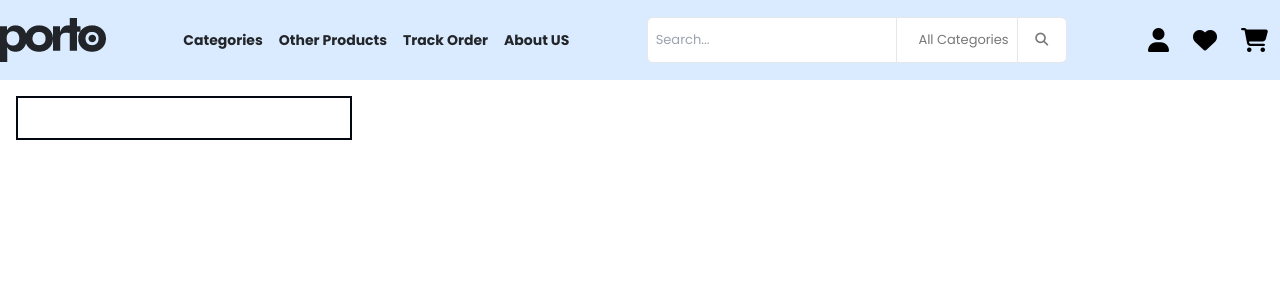
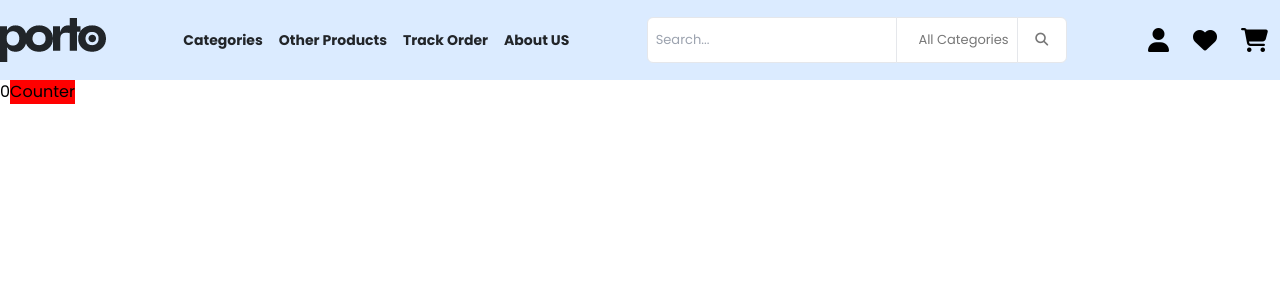
Before and after one commit to tayyab-ash/shop-sphere, a React (Vite) app: page / in a window 1280 px wide. Shown: the top 300 px of the page. Built offline with nearby package versions, Linux system fonts and the light colour scheme.

Commit message:
useage of useRef

```diff
--- a/src/components/Layout/Footer.jsx
+++ b/src/components/Layout/Footer.jsx
@@ -1,54 +1,27 @@
-import React, { useReducer , useState} from 'react'
-import Todo from './Todo'
+import React, { useEffect, useReducer , useRef, useState} from 'react'
 
-export const ACTIONS = {
-  ADD_TODO: 'add-todo',
-  TOGGLE_TODO: 'toggle-todo',
-  DELETE_TODO: 'delete-todo'
 
-}
-
-function reducer(todos, action) {
-   switch (action.type) {
-    case ACTIONS.ADD_TODO:
-      return [...todos, newTodo(action.payload.name)]
-    case ACTIONS.TOGGLE_TODO:
-      return todos.map(todo => {
-        if(todo.id === action.payload.id) {
-          return {...todo, complete: !todo.complete}
-        }
-        return todo;
-      })
-    case ACTIONS.DELETE_TODO:
-      return todos.filter(todo => todo.id !== action.payload.id)
-
-   }
-
-}
-
-function newTodo(name) {
-  return { id: Date.now(), name: name, complete: false }
-}
 
 function Footer() {
-  const [todos, dispatch] = useReducer(reducer, [])
-  const [name, setName] = useState('')
+  const [first, setfirst] = useState(0)
+  let a = 0;
+  let b = useRef(0);
+  let btnRef =useRef()
 
-  const handleSubmit = (e) => {
-    e.preventDefault()
-    dispatch({ type: ACTIONS.ADD_TODO, payload: { name: name } })
-    setName('')
+  function handleClick() {
+    setfirst(first + 1);
+
   }
+  useEffect(() => {
+    console.log(`Rendering.... ${a++} ... and ${b.current++}`)
+    btnRef.current.style.backgroundColor = 'red'
+  })
 
-  console.log(todos)
+
   return (
     <div>
-        <form onSubmit={handleSubmit} action="">
-            <input type="text" className='border-gray-950 border-2 mt-4 ml-4 outline-none p-2' value={name} onChange={e =>  setName(e.target.value)} />
-        </form>
-        {todos.map(todo => {
-          return <Todo key={todo.id} todo={todo} dispatch={dispatch} />
-        })}
+      <span>{first}</span>
+        <button ref={btnRef} onClick={handleClick}>Counter</button>
     </div>
   )
 }
--- a/src/components/Layout/Header.jsx
+++ b/src/components/Layout/Header.jsx
@@ -36,7 +36,7 @@ function Header() {
                 />
               </span>
               <div className="flex-grow">
-                <button className="px-2 py-3 border-t border-b bg-white text-text_secondary min-w-[120px] max-w-[250px] text-right transition-all">
+                <button className="pr-2 py-3 m-0 border-t border-b bg-white text-text_secondary min-w-[120px] max-w-[250px] text-right transition-all">
                   All Categories
                 </button>
               </div>
```
